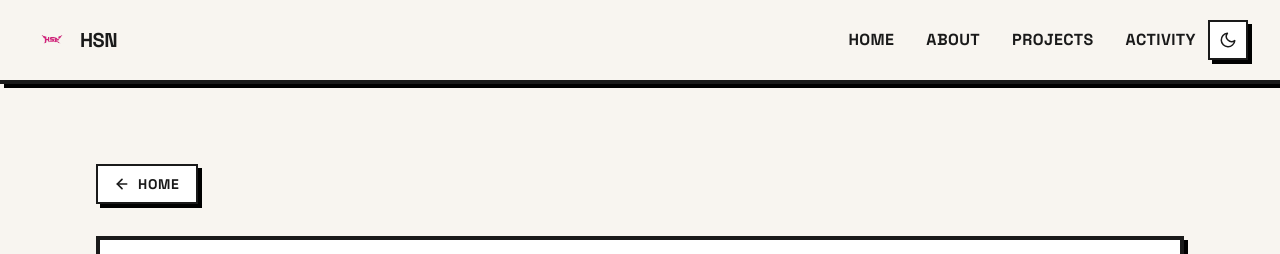
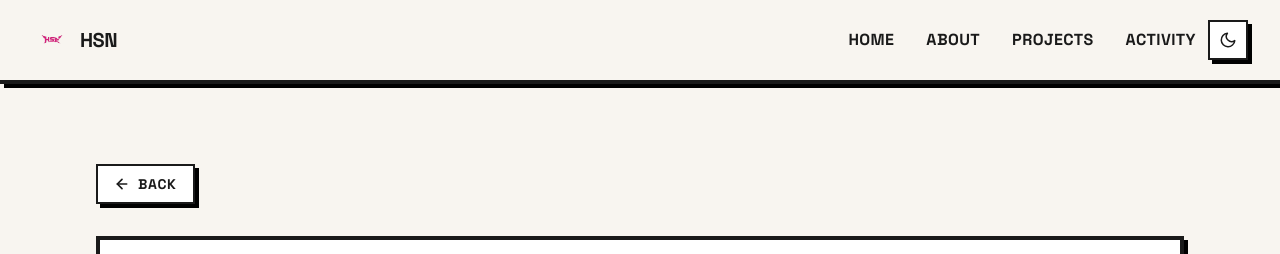
Before and after one commit to abddrhman/abddrhman.github.io, a Next.js app: page /project/Glovoca in a window 1280 px wide. Shown: the top 254 px of the page. Built offline with nearby package versions, Linux system fonts and the light colour scheme.

Commit message:
minor change

```diff
--- a/components/ProjectDetailContent.tsx
+++ b/components/ProjectDetailContent.tsx
@@ -48,7 +48,7 @@ export default function ProjectDetailContent({ project }: Props) {
               <path d="M19 12H5" />
               <path d="m12 19-7-7 7-7" />
             </svg>
-            home
+            back
           </Link>
         </motion.div>
       )}
```
